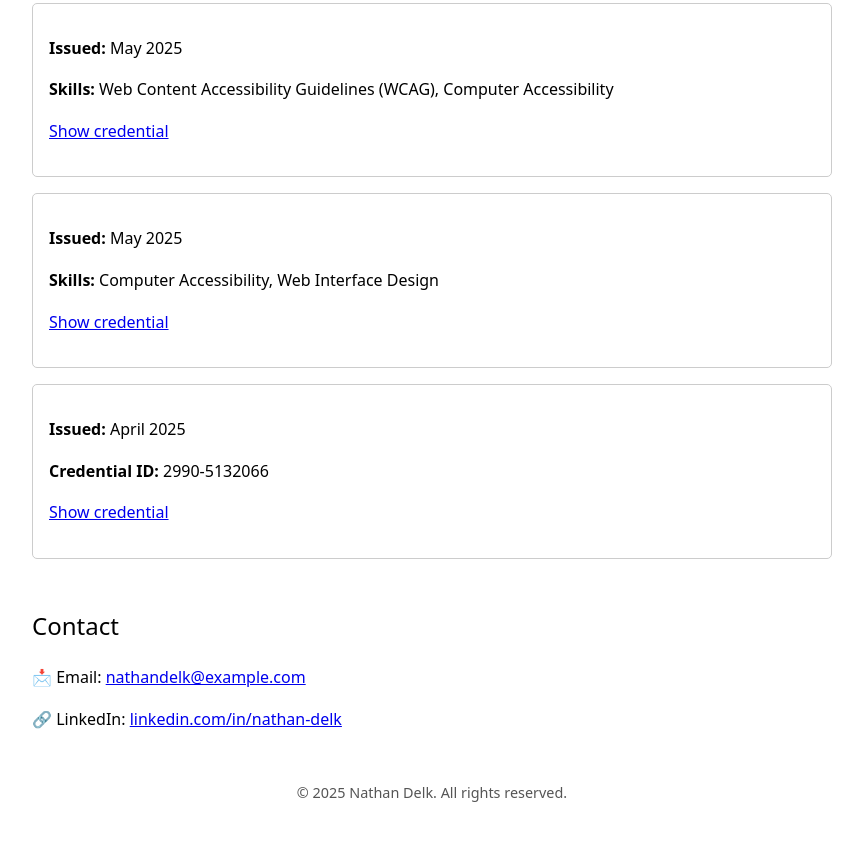
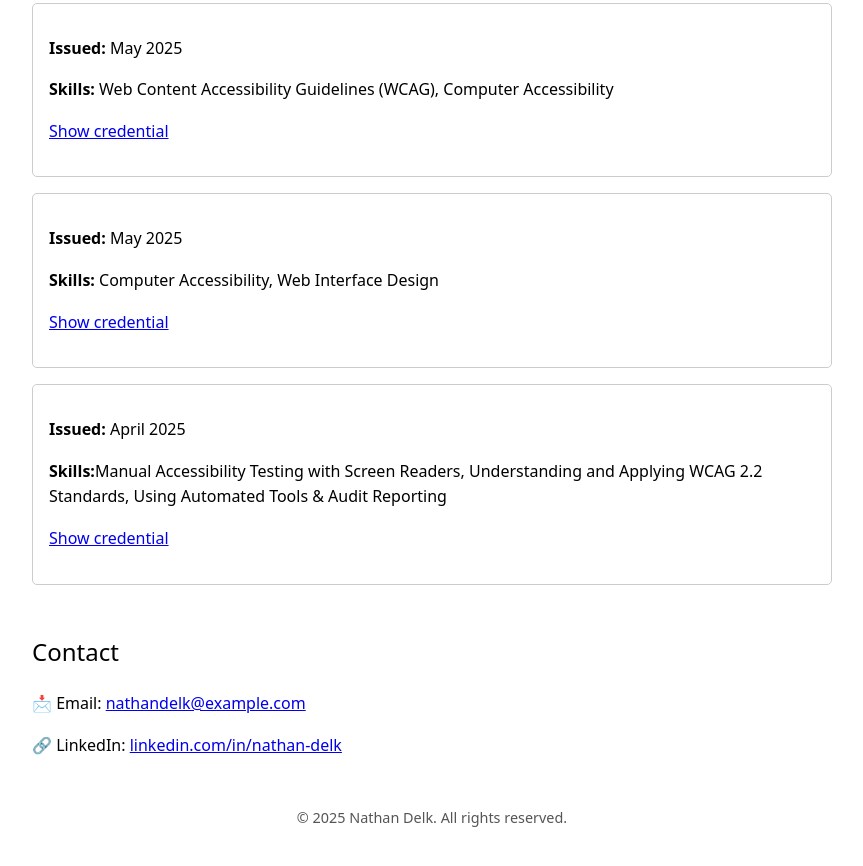
Before and after one commit to NateAlmighty/NathanDelkPortfolio, a plain HTML site: page index.html in a window 1280 px wide. Shown: the part 2560-3426 px from the top of the page, without its empty margins (208-1071 px from the left). Drawn offline with Linux system fonts and the light colour scheme.

Commit message:
Update index.html

```diff
--- a/index.html
+++ b/index.html
@@ -121,7 +121,7 @@
 
         <article class="certification">
           <p><strong>Issued:</strong> April 2025</p>
-          <p><strong>Credential ID:</strong> 2990-5132066</p>
+          <p><strong>Skills:</strong>Manual Accessibility Testing with Screen Readers, Understanding and Applying WCAG 2.2 Standards, Using Automated Tools & Audit Reporting</p>
           <p><a href="https://alison.com/course/web-accessibility-auditing " target="_blank" rel="noopener noreferrer">Show credential</a></p>
         </article>
       </section>
```
